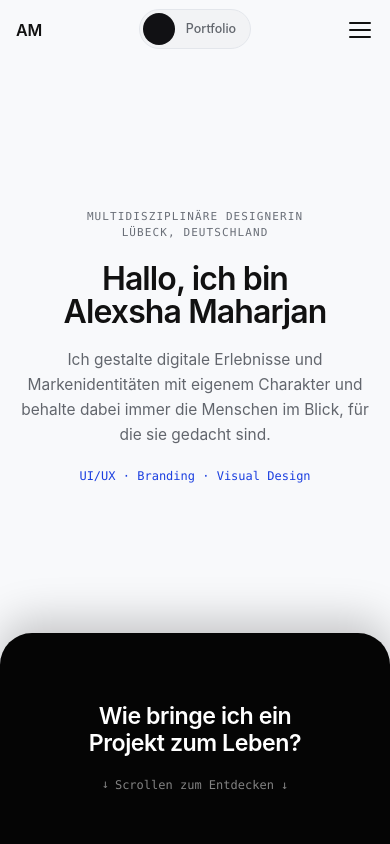
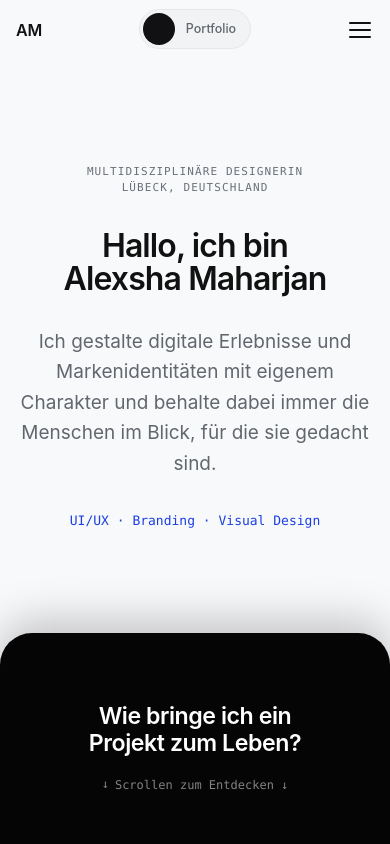
Before and after one commit to AlexshaMaharjan/AlexshaMaharjan.github.io, a React (Vite) app: page / in a window 390 px wide. Shown: the top 844 px of the page. Built offline with nearby package versions, Linux system fonts and the light colour scheme; a web font is replaced by a local one.

Commit message:
style: increase hero spacing, restore original font sizes, and configure IDE CSS linting

```diff
--- a/src/components/PageHero.tsx
+++ b/src/components/PageHero.tsx
@@ -68,17 +68,17 @@ export default function PageHero({
           above the heading and the air below it rather than dumping all of it
           underneath.
         */}
-        <h1 className="mx-auto mt-5 flex min-h-[2.04em] max-w-[900px] flex-col justify-center text-page-title font-semibold leading-[1.04] tracking-[-0.028em] text-ink sm:mt-6">
+        <h1 className="mx-auto mt-8 flex min-h-[2.04em] max-w-[900px] flex-col justify-center text-page-title font-semibold leading-[1.04] tracking-[-0.028em] text-ink sm:mt-12">
           {headingLines.map((line) => (
             <span key={line} className="block [hyphens:none]">
               {line}
             </span>
           ))}
         </h1>
-        <p className="mx-auto mt-5 max-w-[640px] text-[15.5px] leading-[1.6] text-ink-secondary sm:mt-6 sm:min-h-[84px] sm:text-[17px] sm:leading-[1.6]">
+        <p className="mx-auto mt-8 min-h-[91px] max-w-[640px] text-[19px] leading-[1.6] text-ink-secondary sm:mt-12">
           {intro}
         </p>
-        <p className="mt-5 font-mono text-[12px] text-accent sm:mt-6 sm:text-[12.5px]">{tags}</p>
+        <p className="mt-8 font-mono text-[13px] text-accent sm:mt-12">{tags}</p>
       </div>
     </section>
   );
--- a/src/components/SelectedWork.tsx
+++ b/src/components/SelectedWork.tsx
@@ -20,7 +20,7 @@ export default function SelectedWork({ dictionary, locale }: { dictionary: Dicti
           >
             {dictionary.selectedWork.heading}
           </h2>
-          <p className="mx-auto mt-3.5 max-w-[840px] text-[15.5px] leading-[1.6] text-ink-secondary sm:mt-4 sm:text-[16.5px] sm:leading-[1.65]">
+          <p className="mx-auto mt-4 max-w-[880px] text-[18px] leading-[1.65] text-ink-secondary sm:mt-5">
             {dictionary.selectedWork.copy}
           </p>
         </div>
```
